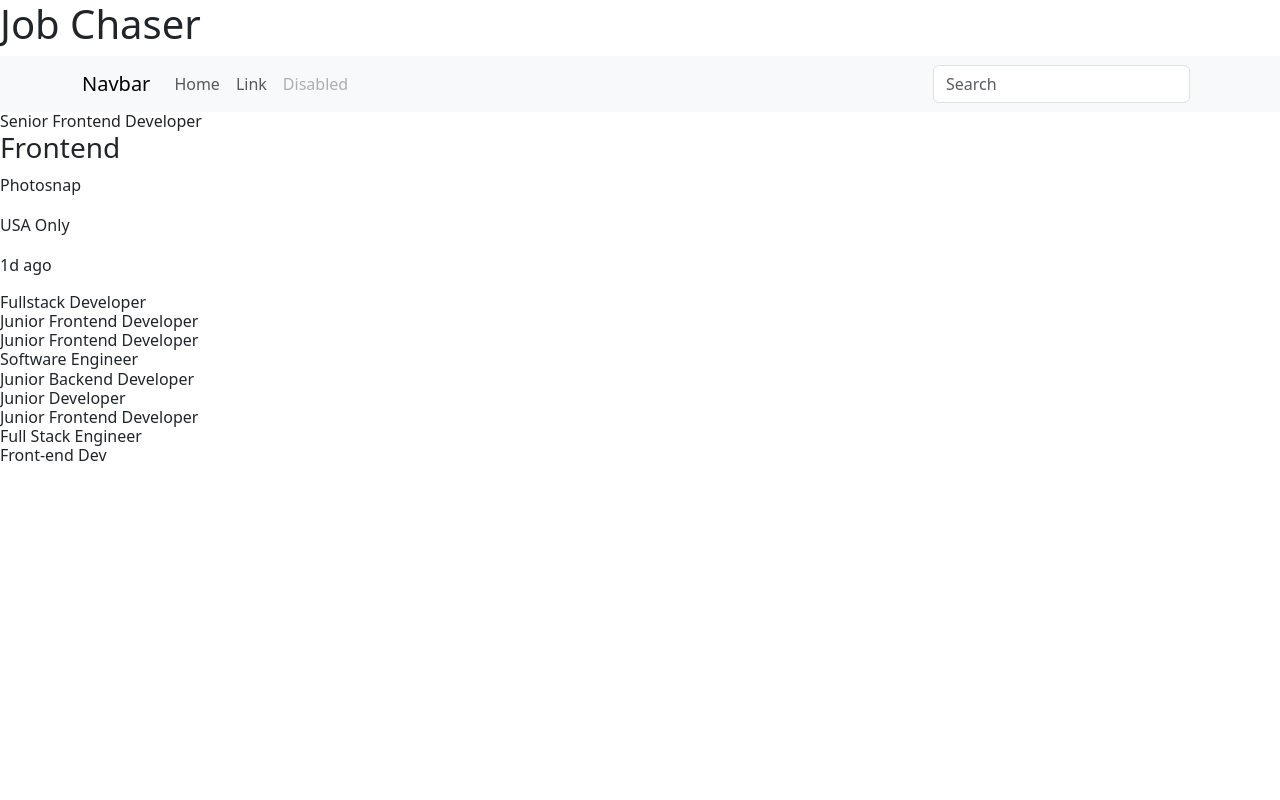
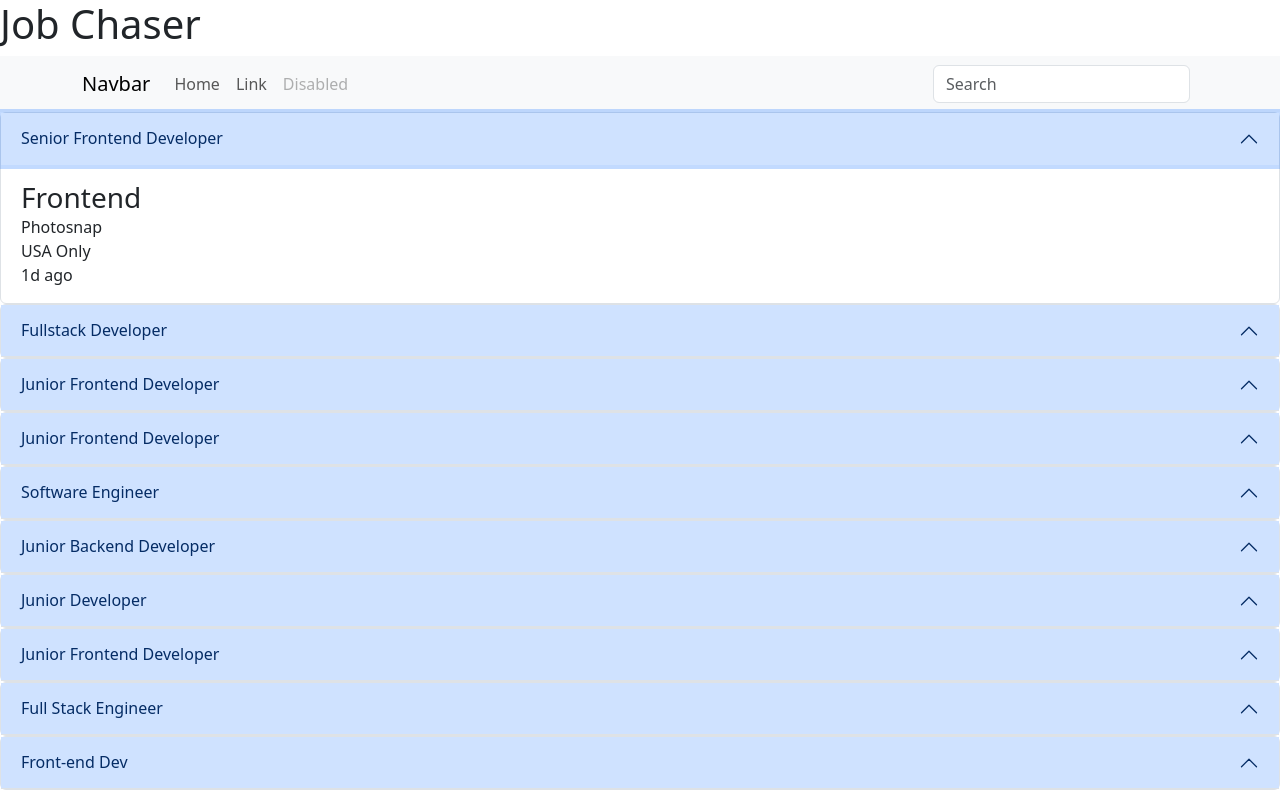
Before and after one commit to nikolovgenadi/Jobchaser2, a React (Vite) app: page / in a window 1280 px wide. Both pictures are taken after a click on the button "Senior Frontend Developer". Built offline with nearby package versions, Linux system fonts and the light colour scheme.

Commit message:
filter function - no jobs found

```diff
--- a/src/components/ListItem.tsx
+++ b/src/components/ListItem.tsx
@@ -1,7 +1,7 @@
 import React from "react";
 import data from "./data";
 import { Job } from "../interfaces";
-// import NavbarComponent from "./navbar";
+import "bootstrap/dist/css/bootstrap.min.css";
 
 interface ListItemProps {
   item: Job;
@@ -9,11 +9,12 @@ interface ListItemProps {
 }
 
 function ListItem({ item, searchQuery }: ListItemProps): JSX.Element {
-  const filteredJobs = data.filter((item) =>
-    item.position.toLowerCase().includes(searchQuery.toLowerCase())
+  const filteredJobs = data.filter((i) =>
+    i.position.toLowerCase().includes(searchQuery.toLowerCase())
   );
 
   return (
+    <div className="accordion" id="accordionPanelsStayOpenExample">
       <div className="accordion-item">
         {filteredJobs.length > 0 ? (
           <div>
@@ -33,13 +34,15 @@ function ListItem({ item, searchQuery }: ListItemProps): JSX.Element {
               id={`collapse${item.id}`}
               className="accordion-collapse collapse"
             >
-            <div className="accordion-body">
-              <h3>{item.role}</h3>
-              <p>{item.company}</p>
-              <p>{item.location}</p>
-              <p>{item.postedAt}</p>
-              {item.languages.map((lang) => (
-                <p key={lang.name}>{lang.name}</p>
+              <div key={item.id} className="accordion-body">
+                <h3 className="accordion-header">{item.role}</h3>
+                <p className="accordion-header">{item.company}</p>
+                <p className="accordion-header">{item.location}</p>
+                <p className="accordion-header">{item.postedAt}</p>
+                {item.languages.map((lang, index) => (
+                  <p key={`${lang.name}-${index}`} className="accordion-header">
+                    {lang.name}
+                  </p>
                 ))}
               </div>
             </div>
@@ -48,40 +51,8 @@ function ListItem({ item, searchQuery }: ListItemProps): JSX.Element {
           <p>No jobs found matching "{searchQuery}"</p>
         )}
       </div>
+    </div>
   );
 }
 
-// function List(): JSX.Element {
-//   const isEmpty = data.length === 0;
-
-//   return (
-//     <div className="accordion">
-//       {!isEmpty ? (
-//         data.map((item: Job) => <ListItem key={item.id} item={item} />)
-//       ) : (
-//         <div className="accordion-item">
-//           <h2 className="accordion-header">
-//             <button
-//               className="accordion-button collapsed"
-//               type="button"
-//               data-bs-toggle="collapse"
-//               data-bs-target="#collapseNoJobs"
-//               aria-expanded="false"
-//               aria-controls="collapseNoJobs"
-//             >
-//               No Jobs Found
-//             </button>
-//           </h2>
-//           <div id="collapseNoJobs" className="accordion-collapse collapse">
-//             <div className="accordion-body">
-//               <p>No jobs found.</p>
-//             </div>
-//           </div>
-//         </div>
-//       )}
-//     </div>
-//   );
-// }
-
 export default ListItem;
-// export function handleSearchChange() {}
```
Lines whose indentation alone changed are shown as unchanged.
